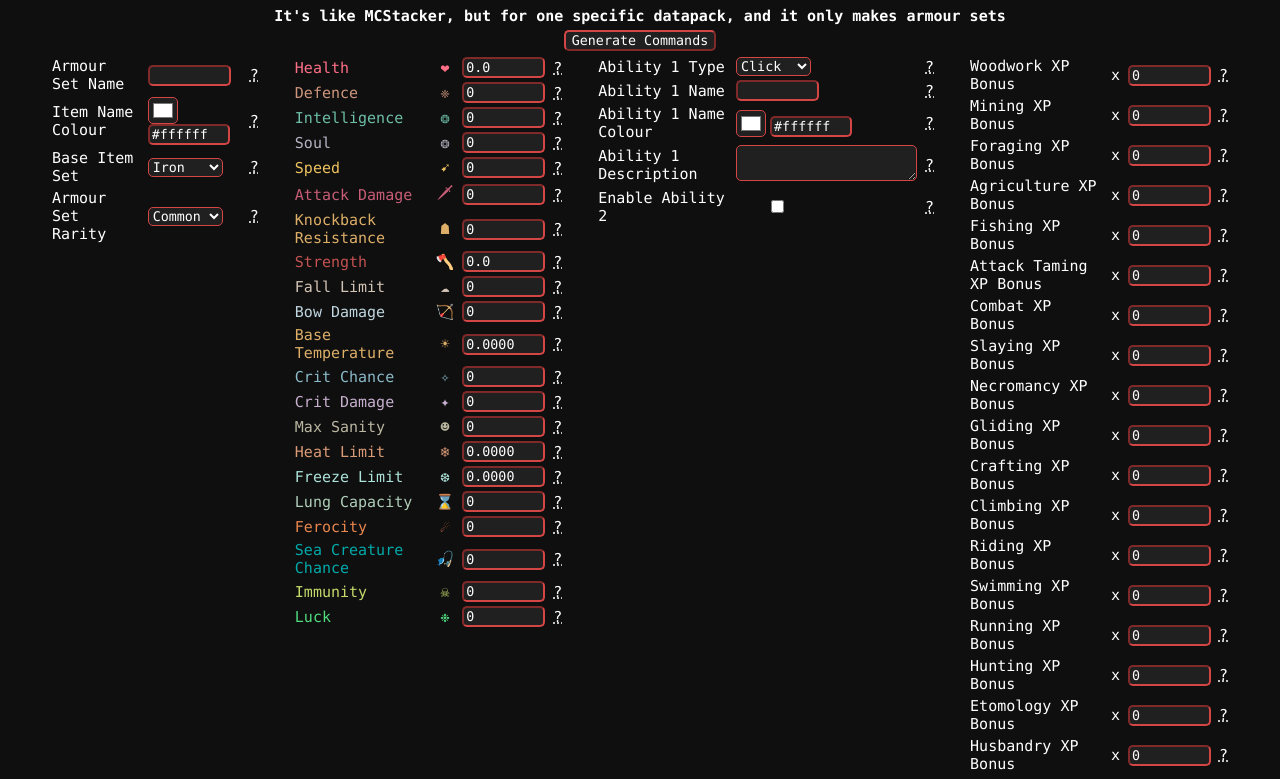
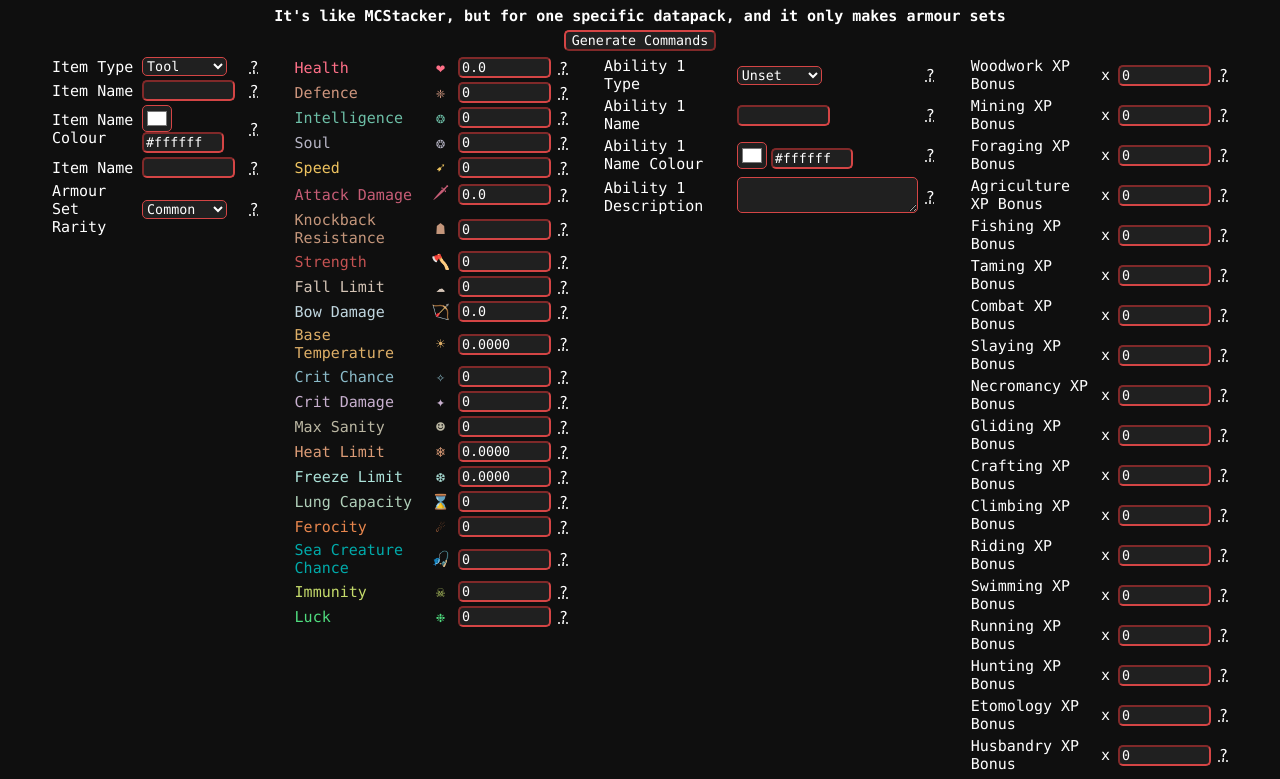
Before and after one commit to Errorcrafter/biostacker, a plain HTML site: page index.html in a window 1280 px wide. Shown: the part 48-827 px from the top of the page. Drawn offline with Linux system fonts and the light colour scheme; a web font is replaced by a local one.

Commit message:
addded tabs for other item types

```diff
--- a/index.css
+++ b/index.css
@@ -58,7 +58,7 @@ input, select {
     border-color: var(--red-light);
     border-radius: 5px;
     background-color: var(--bg-light);
-    width: 75px;
+    width: 85px;
 }
 
 button {
--- a/index.html
+++ b/index.html
@@ -26,9 +26,42 @@
                 <table id="tableDisplay">
 
                     <tr>
-                        <td><label for="setName">Armour Set Name</label></td>
+                        <td><label for="itemType">Item Type</label></td>
+                        <td>
+                            <select id="itemType" name="itemType">
+                                <option value="tool">Tool</option>
+                                <option value="weapon">Weapon</option>
+                                <option value="armour">Armour</option>
+                                <option value="pet">Inventory Pet</option>
+                                <option value="accessory">Accessory</option>
+                                <option value="food">Food</option>
+                                <option value="plant">Plant</option>
+                                <option value="ore">Ore</option>
+                                <option value="mineral">Mineral</option>
+                                <option value="fungus">Fungus</option>
+                                <option value="brewing">Brewing Ingredient</option>
+                            </select>
+                        </td>
+                        <td>
+                            <abbr title="Set the item type of this item.">?</abbr>
+                        </td>
+                    </tr>
+
+                    <tr class="nonArmourSetSpecific">
+                        <td><label for="setName">Item Name</label></td>
                         <td>
                             <input type="text" id="setName" name="setName">
+                        </td>
+                        <td>
+                            <abbr
+                                title="The custom name of this item.">?</abbr>
+                        </td>
+                    </tr>
+
+                    <tr class="armourSetSpecific">
+                        <td><label for="setArmourName">Armour Set Name</label></td>
+                        <td>
+                            <input type="text" id="setArmourName" name="setArmourName">
                         </td>
                         <td>
                             <abbr
@@ -46,7 +79,18 @@
                         </td>
                     </tr>
 
-                    <tr>
+                    <tr class="nonArmourSetSpecific">
+                        <td><label for="setBaseItem">Item Name</label></td>
+                        <td>
+                            <input type="text" id="setBaseItem" name="setBaseItem">
+                        </td>
+                        <td>
+                            <abbr
+                                title="The item the custom item will use as a base.">?</abbr>
+                        </td>
+                    </tr>
+
+                    <tr class="armourSetSpecific">
                         <td><label for="setBaseSet">Base Item Set</label></td>
                         <td>
                             <select id="setBaseSet" name="setBaseSet">
@@ -64,7 +108,7 @@
                         </td>
                     </tr>
 
-                    <tr class="leatherCustomColour">
+                    <tr class="leatherCustomColour armourSetSpecific">
                         <td><label for="leatherCustomColour">Leather Armour Colour</label></td>
                         <td>
                             <input type="color" id="leatherCustomColour" name="leatherCustomColour" value="#ffffff">
@@ -109,6 +153,7 @@
                         <td><label for="abil1Type">Ability 1 Type</label></td>
                         <td>
                             <select id="abil1Type" name="abil1Type">
+                                <option value="unset">Unset</option>
                                 <option value="passive">Passive</option>
                                 <option value="equipped">Equipped</option>
                                 <option value="click">Click</option>
@@ -150,20 +195,12 @@
                         </td>
                     </tr>
 
-                    <tr>
-                        <td><label for="enableAbil2">Enable Ability 2</label></td>
-                        <td style="text-align: left;">
-                            <input type="checkbox" id="enableAbil2" name="enableAbil2" checked="false">
-                        </td>
-                        <td><abbr title="Opens inputs for second item ability..">?</abbr>
-                        </td>
-                    </tr>
-
                     <tbody id="abil2Section">
                         <tr>
                             <td><label for="abil2Type">Ability 2 Type</label></td>
                             <td>
                                 <select id="abil2Type" name="abil2Type">
+                                    <option value="unset">Unset</option>
                                     <option value="passive">Passive</option>
                                     <option value="equipped">Equipped</option>
                                     <option value="click">Click</option>
--- a/src/index.js
+++ b/src/index.js
@@ -6,9 +6,9 @@ function startup() {
     let statNames = [
         new Field("health", "FF7088", "❤", 10), new Field("defence", "CF967E", "❈", 1),
         new Field("intelligence", "6DBFA7", "❂", 1), new Field("soul", "B6B4C4", "❂", 1), new Field("speed", "EDC25F", "➹", 1),
-        new Field("attack damage", "C75D76", "🗡"), new Field("knockback resistance", "DEAF68", "☗", 1),
-        new Field("strength", "C45252", "🪓", 10), new Field("fall limit", "D4C4B6", "☁", 1),
-        new Field("bow damage", "C1D7E0", "🏹", 1), new Field("base temperature", "DEAF68", "☀", 10000),
+        new Field("attack damage", "C75D76", "🗡", 10), new Field("knockback resistance", "C4967B", "☗", 1),
+        new Field("strength", "C45252", "🪓", 1), new Field("fall limit", "D4C4B6", "☁", 1),
+        new Field("bow damage", "C1D7E0", "🏹", 10), new Field("base temperature", "DEAF68", "☀", 10000),
         new Field("crit chance", "8BBBC9", "✧", 1), new Field("crit damage", "C8B0CF", "✦", 1),
         new Field("max sanity", "BAB6A2", "☻", 1), new Field("heat limit", "DB9B76", "❄", 10000),
         new Field("freeze limit", "ADE3DA", "❆", 10000), new Field("lung capacity", "B0CFB9", "⌛", 1),
@@ -18,7 +18,7 @@ function startup() {
     let skillNames = [
         new Field("woodwork", "FFFFFF", "x", 1), new Field("mining", "FFFFFF", "x", 1),
         new Field("foraging", "FFFFFF", "x", 1), new Field("agriculture", "FFFFFF", "x", 1),
-        new Field("fishing", "FFFFFF", "x", 1), new Field("attack taming", "FFFFFF", "x"),
+        new Field("fishing", "FFFFFF", "x", 1), new Field("taming", "FFFFFF", "x"),
         new Field("combat", "FFFFFF", "x", 1), new Field("slaying", "FFFFFF", "x", 1),
         new Field("necromancy", "FFFFFF", "x", 1), new Field("gliding", "FFFFFF", "x", 1),
         new Field("crafting", "FFFFFF", "x", 1), new Field("climbing", "FFFFFF", "x", 1),
@@ -32,6 +32,7 @@ function startup() {
     appendStatSelectors(document.querySelector("table#tableSkills"), skillNames, "skill");
 
     // Init variables pointing to specific elements
+    var itemType = document.querySelector("select#itemType");
     var itemNameColour = document.querySelector("input#itemNameColour");
     var itemNameColourHex = document.querySelector("input#itemNameColourHex");
 
@@ -43,11 +44,12 @@ function startup() {
 
     var raritySelector = document.querySelector("select#setRarity");
 
+    var abil1Selector = document.querySelector("select#abil1Type");
     var abil1NameColour = document.querySelector("input#abil1NameColour");
     var abil1NameColourHex = document.querySelector("input#abil1NameColourHex");
+    var abil2Selector = document.querySelector("select#abil2Type");
     var abil2NameColour = document.querySelector("input#abil2NameColour");
     var abil2NameColourHex = document.querySelector("input#abil2NameColourHex");
-    var enableAbil2 = document.querySelector("input#enableAbil2");
 
     // Init defaults
     itemNameColour.value = "#ffffff";
@@ -61,16 +63,31 @@ function startup() {
 
     baseSetDropdown.value = "iron";
     raritySelector.value = "common";
-    document.querySelector("select#abil1Type").value = "click";
-    document.querySelector("select#abil2Type").value = "click";
-    enableAbil2.checked = false;
+    abil1Selector.value = "unset";
+    abil2Selector.value = "unset";
     document.querySelector("textarea#abil1Description").value = "";
     document.querySelector("textarea#abil2Description").value = "";
 
     leatherItemColourPicker.style = "display: none;";
     document.querySelector("tbody#abil2Section").style = "display: none;";
 
+    itemType.value = "tool";
+    Array.from(document.getElementsByClassName("nonArmourSetSpecific")).forEach(elem => elem.style.display = "");
+    Array.from(document.getElementsByClassName("armourSetSpecific")).forEach(elem => elem.style.display = "none");
+
     // Event listeners for syncing colour inputs with hex code inputs
+    itemType.addEventListener("input", function () {
+        if (itemType.value != "armour") {
+            console.log(1);
+            Array.from(document.getElementsByClassName("nonArmourSetSpecific")).forEach(elem => elem.style.display = "");
+            Array.from(document.getElementsByClassName("armourSetSpecific")).forEach(elem => elem.style.display = "none");
+        } else {
+            console.log(2);
+            Array.from(document.getElementsByClassName("armourSetSpecific")).forEach(elem => elem.style.display = "");
+            Array.from(document.getElementsByClassName("nonArmourSetSpecific")).forEach(elem => elem.style.display = "none");
+            baseSetDropdown.value === "leather" ? leatherItemColourPicker.style = "" : leatherItemColourPicker.style = "display: none;"
+        }
+    })
     itemNameColour.addEventListener("input", function () { itemNameColourHex.value = itemNameColour.value; }, false);
     itemNameColourHex.addEventListener("input", function () { itemNameColour.value = itemNameColourHex.value; }, false);
 
@@ -80,20 +97,28 @@ function startup() {
     leatherColour.addEventListener("input", function () { leatherColourHex.value = leatherColour.value; }, false);
     leatherColourHex.addEventListener("input", function () { leatherColour.value = leatherColourHex.value; }, false);
 
+    abil1Selector.addEventListener("input", function () {
+        if (abil1Selector.value != "unset") {
+            document.querySelector("tbody#abil2Section").style = "";
+        } else {
+            // Close ability 2 tab
+            document.querySelector("tbody#abil2Section").style = "display: none;";
+            abil2NameColour.value = "#ffffff";
+            abil2NameColourHex.value = "#ffffff";
+            abil2Selector.value = "unset";
+            document.querySelector("input#abil2Name").value = "";
+            document.querySelector("textarea#abil2Description").value = "";
+        }
+    })
     abil1NameColour.addEventListener("input", function () { abil1NameColourHex.value = abil1NameColour.value; }, false);
     abil1NameColourHex.addEventListener("input", function () { abil1NameColour.value = abil1NameColourHex.value; }, false);
 
-    enableAbil2.addEventListener("input", function () {
-        enableAbil2.checked ? document.querySelector("tbody#abil2Section").style = "" : document.querySelector("tbody#abil2Section").style = "display: none;"
-    });
     abil2NameColour.addEventListener("input", function () { abil2NameColourHex.value = abil2NameColour.value; }, false);
     abil2NameColourHex.addEventListener("input", function () { abil2NameColour.value = abil2NameColourHex.value; }, false);
 
-    console.log("ri");
     // Generate modal shitfuckery
     var generateBtn = document.querySelector("button");
     var outputBG = document.querySelector("div.outputBG");
-    var outpuModal = document.querySelector("div.output");
 
     // shows the output modal when the generate buton gets clicked
     generateBtn.onclick = function () {
@@ -116,14 +141,14 @@ function appendStatSelectors(parent, fields, mode) {
         let displayName = capitalise(field.name.toLowerCase());
         let tagName = camelCase(field.name.toLowerCase());
         row.innerHTML = `
-<td><label for="${tagName}" style="color: #${field.colour.length === 6? field.colour : "ffffff"};">${displayName}${mode === "skill" ? " XP Bonus" : ""}</label></td>
-<td><p style="text-align: center; color: #${field.colour.length === 6? field.colour : "ffffff"}; margin: 0px;">${field.symbol}</p></td>
+<td><label for="${tagName}" style="color: #${field.colour.length === 6 ? field.colour : "ffffff"};">${displayName}${mode === "skill" ? " XP Bonus" : ""}</label></td>
+<td><p style="text-align: center; color: #${field.colour.length === 6 ? field.colour : "ffffff"}; margin: 0px;">${field.symbol}</p></td>
 <td>
-    <input type="number" id="${tagName}" name="${tagName}" value="0${field.scale > 1? "."+"0".repeat(Math.log10(field.scale)) : ""}" step="${field.scale != undefined? 1/field.scale : 1}">
+    <input type="number" id="${tagName}" name="${tagName}" value="0${field.scale > 1 ? "." + "0".repeat(Math.log10(field.scale)) : ""}" step="${field.scale != undefined ? 1 / field.scale : 1}">
 </td>
 <td>
         <abbr
-            title="The ${mode === "stat" ? field.name : displayName}${mode === "skill" ? " Skill XP" : ""} increase this armour set gives. 100% of this value will be applied to the chestplate, 75% for the leggings and 50% for the boots and helmet.">?</abbr>
+            title="The ${mode === "stat" ? field.name : displayName}${mode === "skill" ? " Skill XP" : ""} increase this item gives. If this is an armour set, 100% of this value will be applied to the chestplate, 75% for the leggings and 50% for the boots and helmet.">?</abbr>
 </td>
 `;
         frag.appendChild(row);
```
